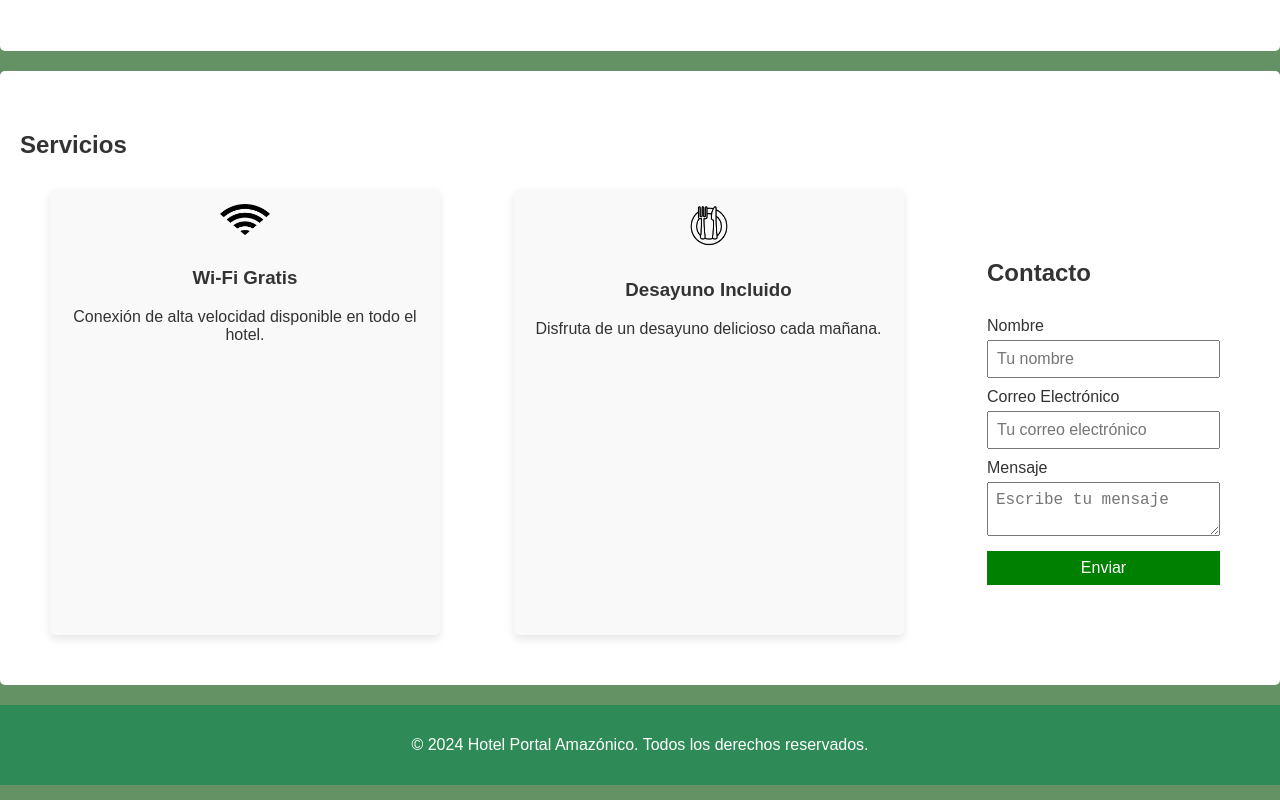
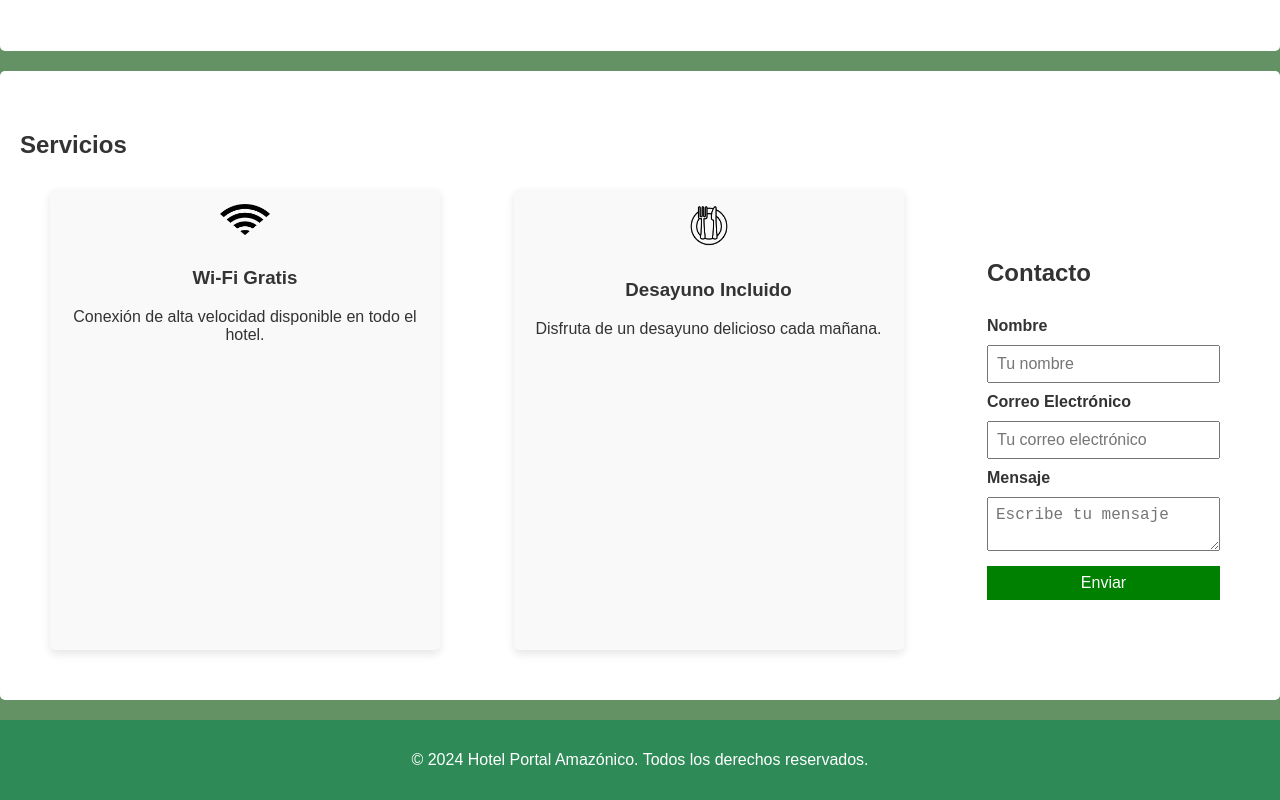
Before and after one commit to Sebastianmordo/hotel, a plain HTML site: page index.html in a window 1280 px wide. Shown: the part 1209-2009 px from the top of the page. Drawn offline with Linux system fonts and the light colour scheme; a script that the page names is missing.

Commit message:
Aplicar negrilla a las etiquetas del formulario

```diff
--- a/CSS/style.css
+++ b/CSS/style.css
@@ -201,3 +201,10 @@ button:hover {
     color: green;
     text-decoration: underline;
 }
+
+
+#contact-form label {
+    font-weight: bold;
+    display: block;
+    margin-bottom: 5px;
+}
```
